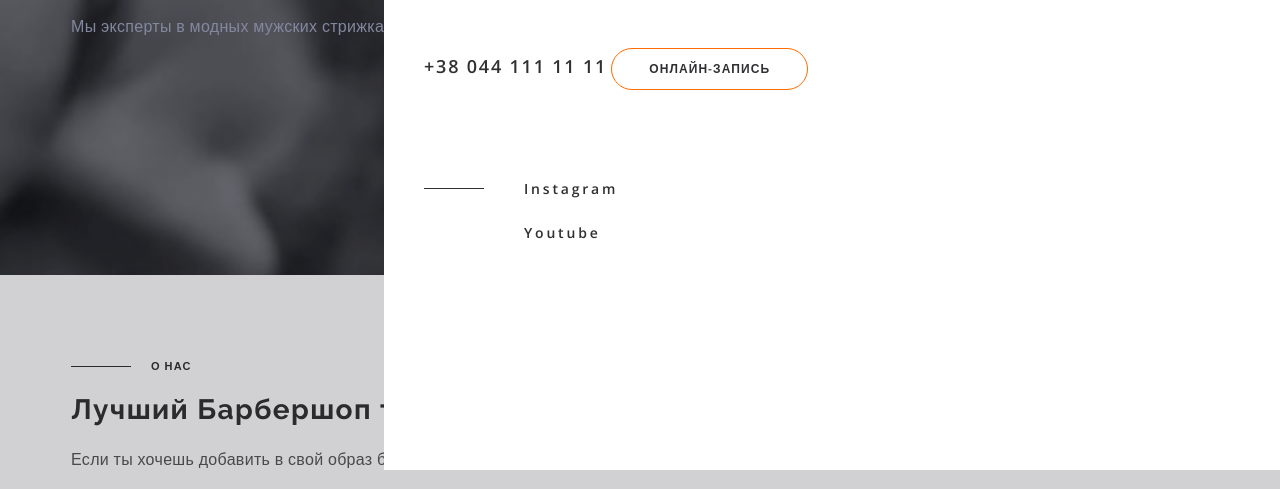
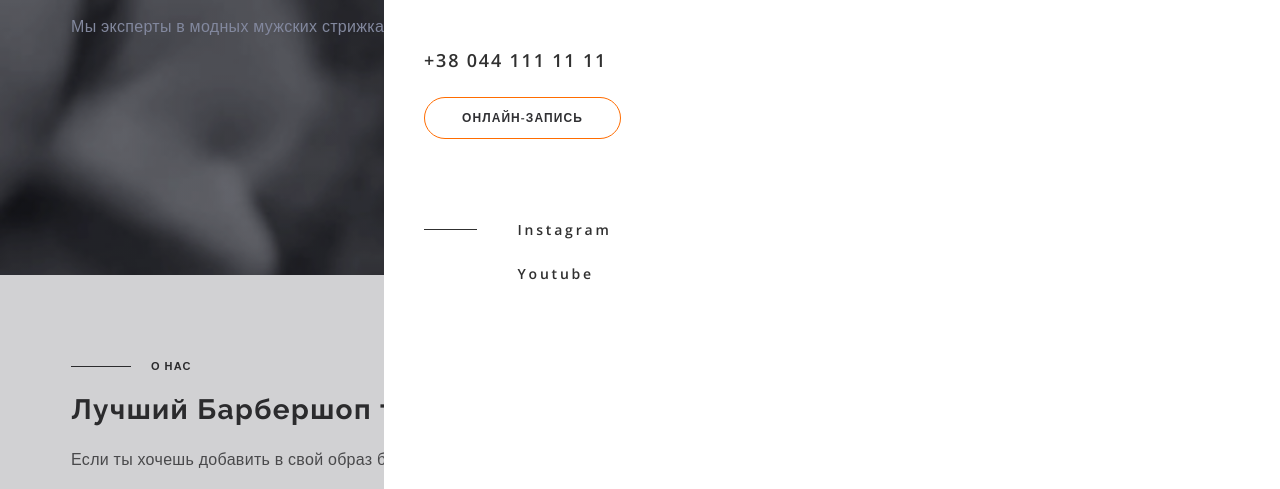
Before and after one commit to pabearyoga/barbershop, a plain HTML site: page index.html in a window 1280 px wide. Both pictures are taken after a click on the button 1200 px from the left and 76 px from the top of the page. Shown: the part 305-794 px from the top of the page. Drawn offline with nearby package versions, Linux system fonts and the light colour scheme.

Commit message:
fix menu

```diff
--- a/index.html
+++ b/index.html
@@ -73,6 +73,7 @@
                 >
                 <a class="btn main-menu__btn" href="">онлайн-запись</a>
               </div>
+              <div class="links__wrapper">
                 <ul class="links links--margin">
                   <li class="links__item links__item--margin">
                     <a class="links__link" href="">Instagram</a>
@@ -81,6 +82,7 @@
                     <a class="links__link" href="">Youtube</a>
                   </li>
                 </ul>
+              </div>
             </div>
           </div>
         </nav>
--- a/sass/components/_section.scss
+++ b/sass/components/_section.scss
@@ -37,8 +37,6 @@
     &::before {
         display: block;
         margin-right: 20px;
-        top: 7px;
-        left: -80px;
         content: "";
         width: 60px;
         height: 1px;
--- a/sass/layout/_header.scss
+++ b/sass/layout/_header.scss
@@ -71,6 +71,7 @@
 }
 
 .tel-link {
+    display: block;
     @extend .menu__link;
 
     &--margin {
@@ -116,49 +117,37 @@
     // align-items: center;
 }
 
+.links__wrapper {
+    display: inline-flex;
+    width: 100%;
+    &::before {
+        content: "";
+        display: block;
+        margin-top: 9px;
+        margin-right: 40px;
+        width: 60px;
+        height: 1px;
+        background: #303030;
+    }
+}
+
 .links {
     display: flex;
     flex-direction: column;
-
-    &--margin {
-        padding-left: 100px;
-    }
+    width: 100%;
 }
 
 .links__item {
     &--margin:not(:last-child) {
         margin-bottom: 24px;
     }
-
-    &:first-child {
-        position: relative;
-
-        &::before {
-            content: "";
-            position: absolute;
-            top: 9px;
-            left: -100px;
-            width: 60px;
-            height: 1px;
-            background: #303030;
-        }
-    }
 }
 
 .links__link {
+    // display: flex;
     font-weight: 600;
     font-size: 14px;
     line-height: 1.35;
     letter-spacing: 0.2em;
     color: #303030;
-
-    // &::before {
-    //     content: "";
-    //     position: absolute;
-    //     top: 9px;
-    //     left: -100px;
-    //     width: 60px;
-    //     height: 1px;
-    //     background: #303030;
-    // }
 }
```
Also changed, not shown: css/main.css, css/main.min.css, 2 other files. Lines whose indentation alone changed are shown as unchanged.
